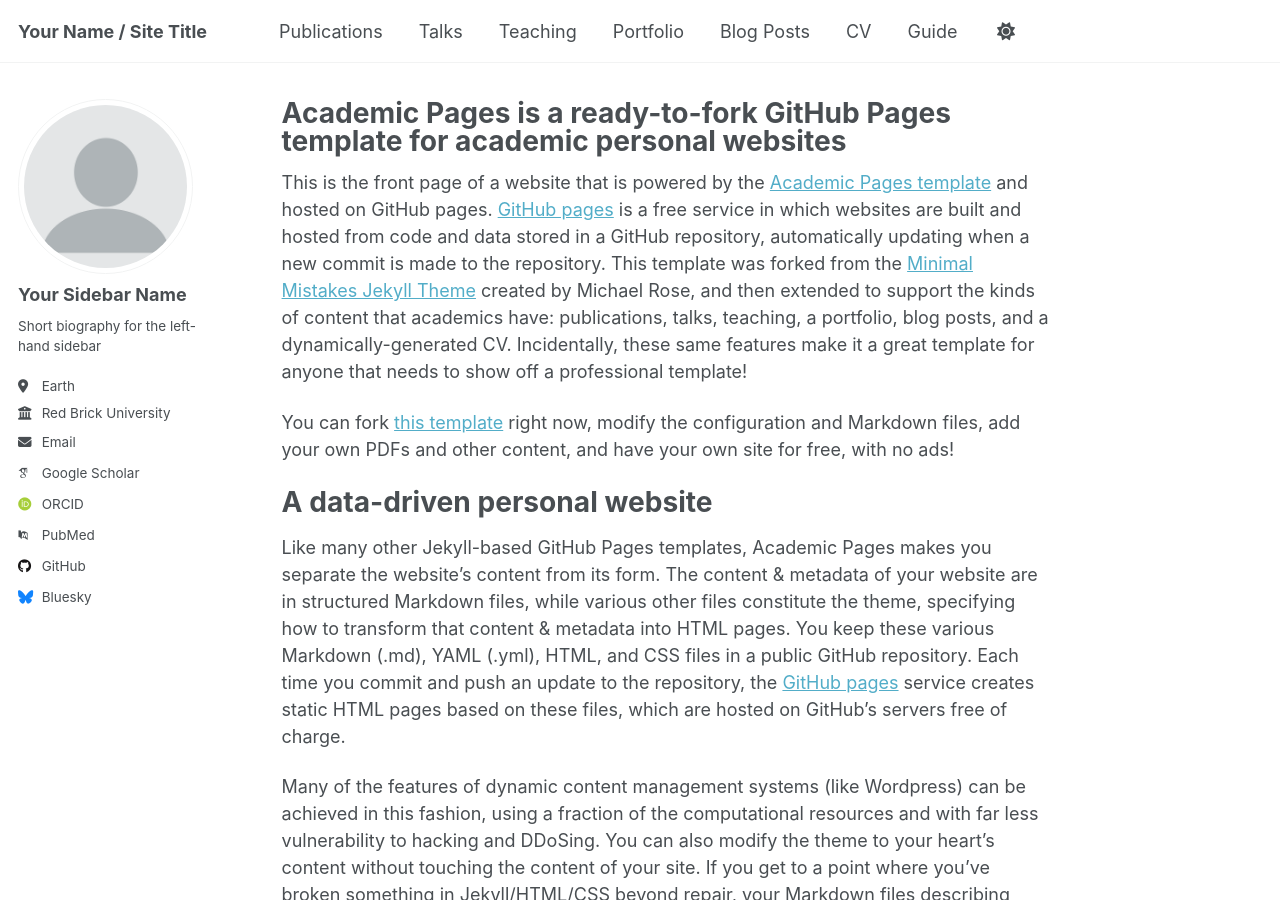
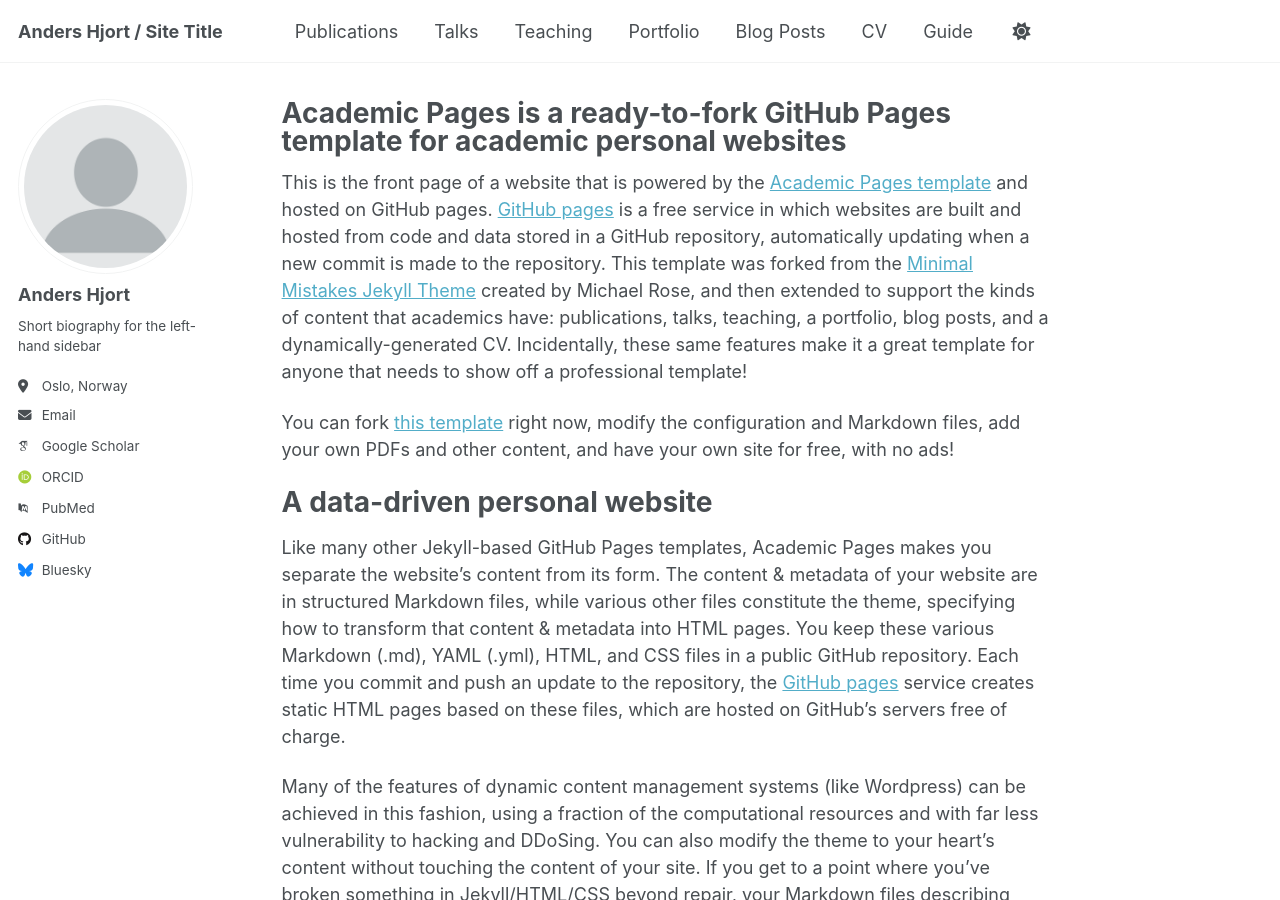
Before and after one commit to adhjort/adhjort.github.io, a Jekyll site: the page built from _pages/about.md, in a window 1280 px wide and 900 px high. Built offline with Jekyll 4.4.1, drawn with Linux system fonts in a browser that asks for light colours; some web fonts are replaced; a script that is not in the unit is left out.

Commit message:
Update _config.yml

```diff
--- a/_config.yml
+++ b/_config.yml
@@ -9,7 +9,7 @@
 # Basic Site Settings
 locale                   : "en-US"
 site_theme               : "default"
-title                    : "Your Name / Site Title"
+title                    : "Anders Hjort / Site Title"
 title_separator          : "-"
 name                     : &name "Your Name"
 description              : &description "personal description"
@@ -23,11 +23,10 @@ repository               : "academicpages/academicpages.github.io"
 author:
   # Biographic information
   avatar           : "profile.png"
-  name             : "Your Sidebar Name"
-  pronouns         : # example: "she/her"
+  name             : "Anders Hjort"
   bio              : "Short biography for the left-hand sidebar"
-  location         : "Earth"
-  employer         : "Red Brick University"
+  location         : "Oslo, Norway"
+  # employer         : "Red Brick University"
   uri              : # URL
   email            : "none@example.org"
 
```
